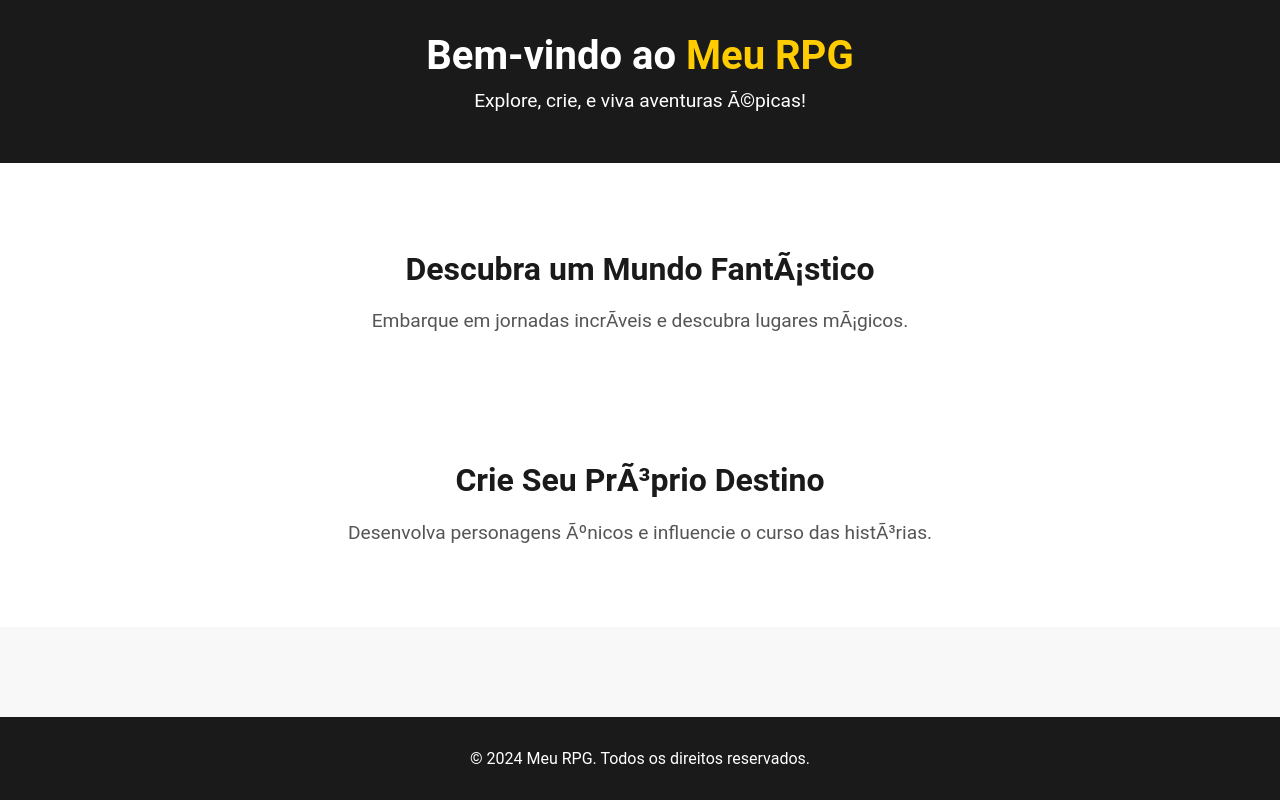
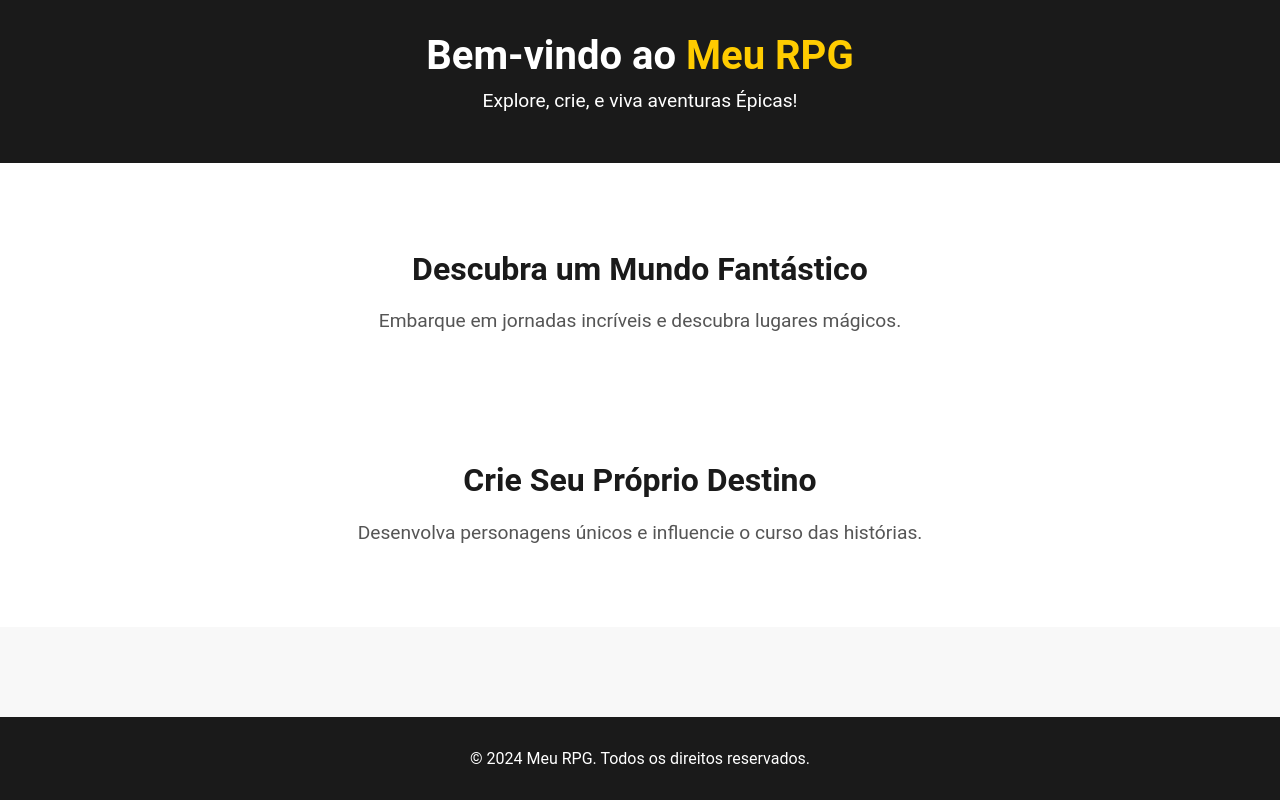
Before and after one commit to LeozinnGM/PaginaTeste, a plain HTML site: page index.html in a window 1280 px wide. Drawn offline with Linux system fonts and the light colour scheme.

Commit message:
Update index.html

```diff
--- a/index.html
+++ b/index.html
@@ -10,22 +10,22 @@
     <header>
         <div class="container">
             <h1>Bem-vindo ao <span>Meu RPG</span></h1>
-            <p>Explore, crie, e viva aventuras Ã©picas!</p>
+            <p>Explore, crie, e viva aventuras Épicas!</p>
         </div>
     </header>
 
     <main>
         <section class="feature">
             <div class="container">
-                <h2>Descubra um Mundo FantÃ¡stico</h2>
-                <p>Embarque em jornadas incrÃ­veis e descubra lugares mÃ¡gicos.</p>
+                <h2>Descubra um Mundo Fantástico</h2>
+                <p>Embarque em jornadas incrí­veis e descubra lugares mágicos.</p>
             </div>
         </section>
 
         <section class="feature">
             <div class="container">
-                <h2>Crie Seu PrÃ³prio Destino</h2>
-                <p>Desenvolva personagens Ãºnicos e influencie o curso das histÃ³rias.</p>
+                <h2>Crie Seu Próprio Destino</h2>
+                <p>Desenvolva personagens únicos e influencie o curso das histórias.</p>
             </div>
         </section>
     </main>
```
